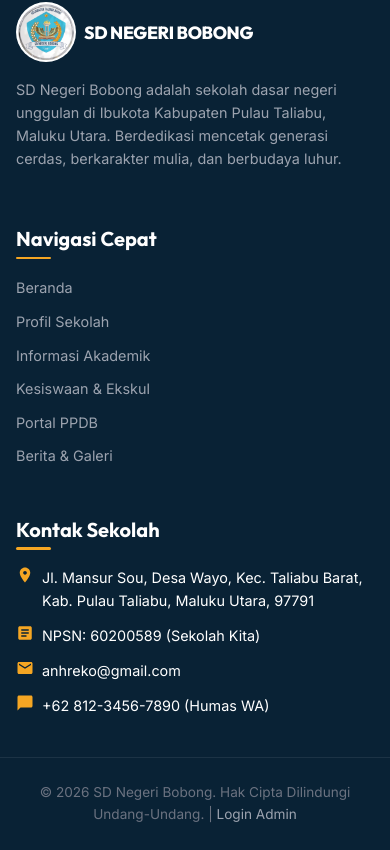
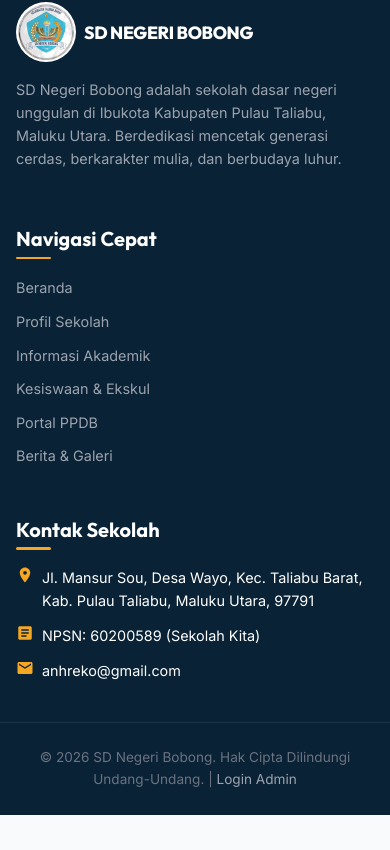
Before and after one commit to umamit/sdbobong, a Next.js app: page / in a window 390 px wide. Shown: the part 4137-4987 px from the top of the page. After the commit the page ends 4952 px from the top, so only its background shows below. Built offline with nearby package versions, Linux system fonts and the light colour scheme; no server answers.

Commit message:
style: remove phone/WhatsApp link from footer

```diff
--- a/src/app/layout.js
+++ b/src/app/layout.js
@@ -15,20 +15,6 @@ export default async function RootLayout({ children }) {
   const contacts = config.ppdb_contacts || {};
 
   const operatorPhone = (contacts.wa_operator || "").replace(/[^0-9]/g, '') || "6281234567890";
-  const humasPhone = (contacts.wa_humas || "").replace(/[^0-9]/g, '') || "6281234567890";
-
-  let humasDisp = "+62 812-3456-7890";
-  if (contacts.wa_humas) {
-    const raw = contacts.wa_humas.replace(/[^0-9]/g, '');
-    if (raw.startsWith('62')) {
-      const part1 = raw.substring(2, 5);
-      const part2 = raw.substring(5, 9);
-      const part3 = raw.substring(9);
-      humasDisp = `+62 ${part1}-${part2}-${part3}`;
-    } else {
-      humasDisp = contacts.wa_humas;
-    }
-  }
 
 
   return (
@@ -148,10 +134,7 @@ export default async function RootLayout({ children }) {
                   <svg className="icon-svg" viewBox="0 0 24 24" style={{ color: 'var(--secondary)', flexShrink: 0 }}><path d="M20 4H4c-1.1 0-1.99.9-1.99 2L2 18c0 1.1.9 2 2 2h16c1.1 0 2-.9 2-2V6c0-1.1-.9-2-2-2zm0 4l-8 5-8-5V6l8 5 8-5v2z"/></svg>
                   <span>anhreko@gmail.com</span>
                 </a>
-                <a href={`https://wa.me/${humasPhone}?text=Halo%20SD%20Negeri%20Bobong`} target="_blank" rel="noreferrer" className="footer-contact-item">
-                  <svg className="icon-svg" viewBox="0 0 24 24" style={{ color: 'var(--secondary)', flexShrink: 0 }}><path d="M20 2H4c-1.1 0-1.99.9-1.99 2L2 22l4-4h14c1.1 0 2-.9 2-2V4c0-1.1-.9-2-2-2z"/></svg>
-                  <span>{humasDisp} (Humas WA)</span>
-                </a>
+
               </div>
             </div>
           </div>
```
